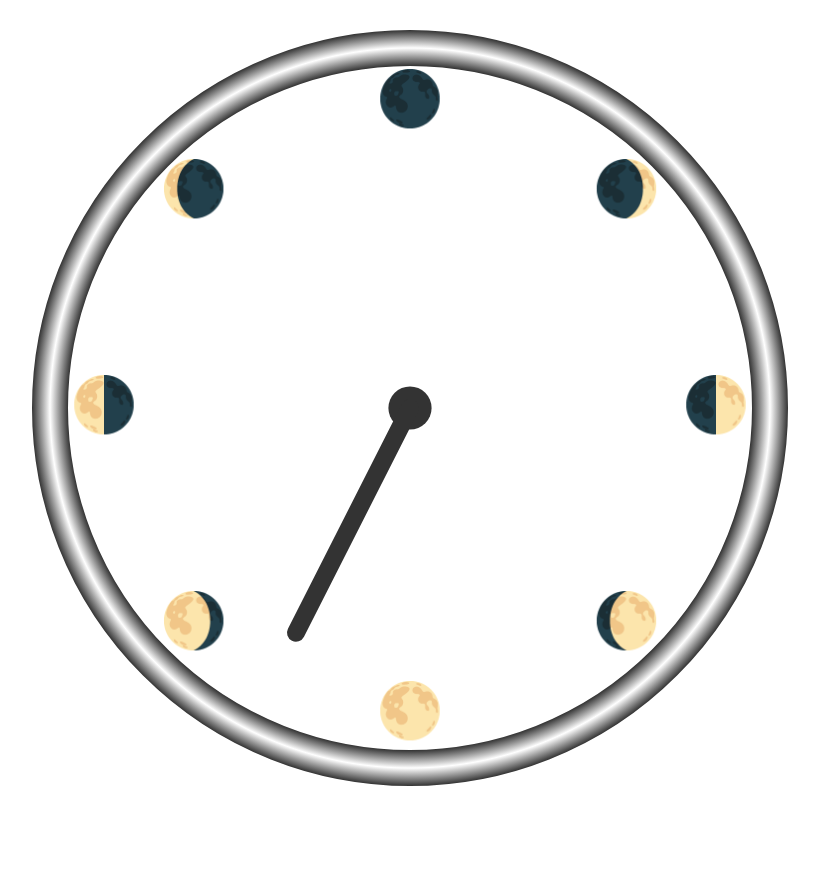
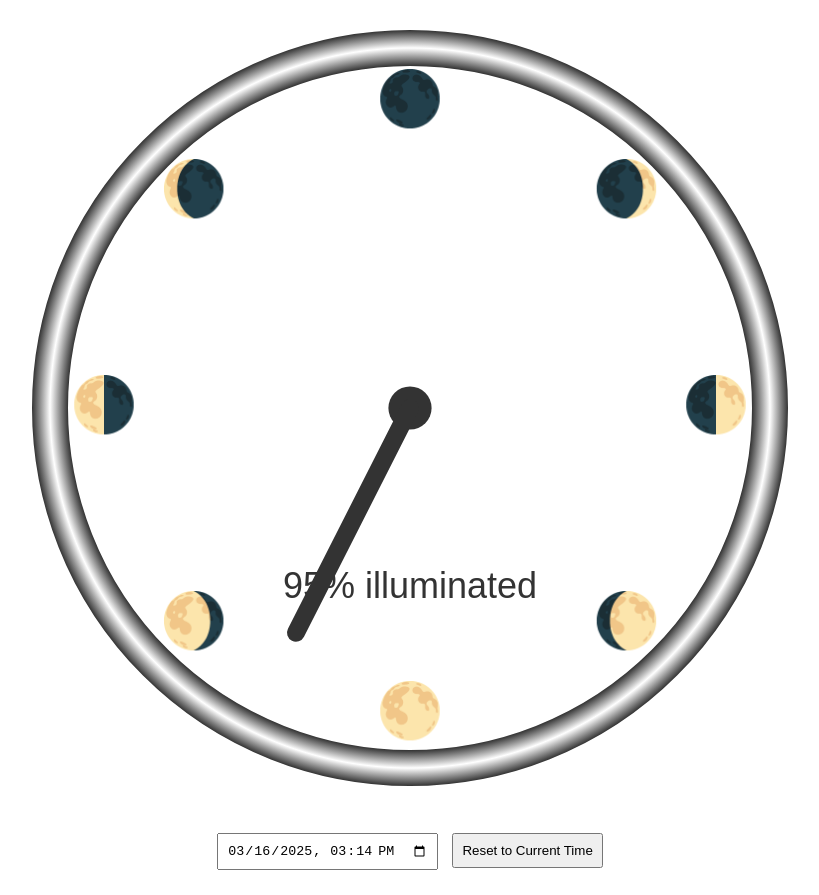
Before and after one commit to chrismytton/moon-clock, a plain HTML site: page index.html in a window 1280 px wide. Shown: the whole page, without its empty margins (230-1049 px from the left). Before the commit the page ends 816 px from the top, so only its background shows below. Drawn offline with Linux system fonts and the light colour scheme.

Commit message:
Add controls for datetime input and reset functionality to moon clock

```diff
--- a/index.html
+++ b/index.html
@@ -7,10 +7,25 @@
     <meta name="viewport" content="width=device-width, initial-scale=1">
 
     <script src="suncalc.js"></script>
+    <style>
+        .controls {
+            max-width: 800px;
+            margin: 20px auto;
+            text-align: center;
+        }
+        .controls input, .controls button {
+            margin: 5px;
+            padding: 8px;
+        }
+    </style>
 </head>
 
 <body>
     <moon-clock></moon-clock>
+    <div class="controls">
+        <input type="datetime-local" id="dateTimeControl">
+        <button id="resetButton">Reset to Current Time</button>
+    </div>
 
     <script type="module">
         customElements.define('moon-clock', class extends HTMLElement {
@@ -40,9 +55,58 @@
                 this.radius = this.radius * 0.90;
                 this.shadowRoot.appendChild(canvas);
 
+                // Initialize with current date
+                this.currentDate = new Date();
+                this.isCurrentTimeMode = true;
                 this.drawClock();
 
-                setInterval(() => this.drawClock(), 1000 * 60);
+                // Set up the datetime control
+                const dateTimeControl = document.getElementById('dateTimeControl');
+                const resetButton = document.getElementById('resetButton');
+
+                // Format the current date for the input
+                const formatDateForInput = (date) => {
+                    const year = date.getFullYear();
+                    const month = String(date.getMonth() + 1).padStart(2, '0');
+                    const day = String(date.getDate()).padStart(2, '0');
+                    const hours = String(date.getHours()).padStart(2, '0');
+                    const minutes = String(date.getMinutes()).padStart(2, '0');
+                    return `${year}-${month}-${day}T${hours}:${minutes}`;
+                };
+
+                const now = new Date();
+                dateTimeControl.value = formatDateForInput(now);
+
+                // Add event listeners
+                dateTimeControl.addEventListener('change', (e) => {
+                    this.currentDate = new Date(e.target.value);
+                    this.isCurrentTimeMode = false;
+                    this.drawClock();
+                });
+
+                resetButton.addEventListener('click', () => {
+                    this.currentDate = new Date();
+                    this.isCurrentTimeMode = true;
+                    dateTimeControl.value = formatDateForInput(this.currentDate);
+                    this.drawClock();
+                });
+
+                // Update every minute for real-time mode
+                this.intervalId = setInterval(() => {
+                    // Only update automatically if we're in current time mode
+                    if (this.isCurrentTimeMode) {
+                        this.currentDate = new Date();
+                        dateTimeControl.value = formatDateForInput(this.currentDate);
+                        this.drawClock();
+                    }
+                }, 1000 * 60);
+            }
+
+            disconnectedCallback() {
+                // Clean up interval when component is removed
+                if (this.intervalId) {
+                    clearInterval(this.intervalId);
+                }
             }
 
             drawClock() {
@@ -107,8 +171,18 @@
             }
 
             drawTime() {
-                let moonIllumination = SunCalc.getMoonIllumination();
+                let moonIllumination = SunCalc.getMoonIllumination(this.currentDate);
                 let angle = moonIllumination.phase * 2 * Math.PI;
+
+                // Display current phase percentage
+                this.ctx.font = this.radius * 0.1 + "px arial";
+                this.ctx.textBaseline = "middle";
+                this.ctx.textAlign = "center";
+                this.ctx.fillStyle = "#333";
+                const phasePercent = Math.round(moonIllumination.fraction * 100);
+                this.ctx.fillText(`${phasePercent}% illuminated`, 0, this.radius * 0.5);
+
+                // Draw the hand
                 this.drawHand(angle, this.radius * 0.7, this.radius * 0.05);
             }
 
```
